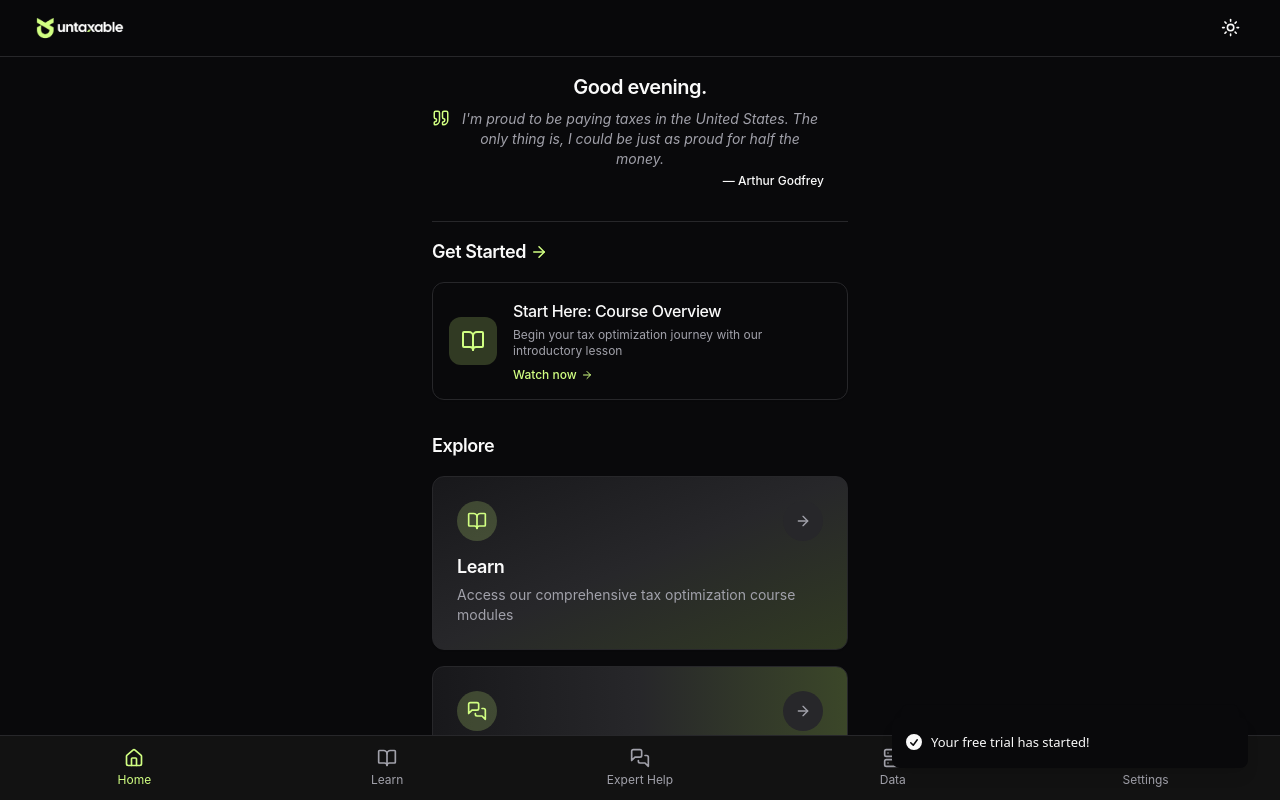
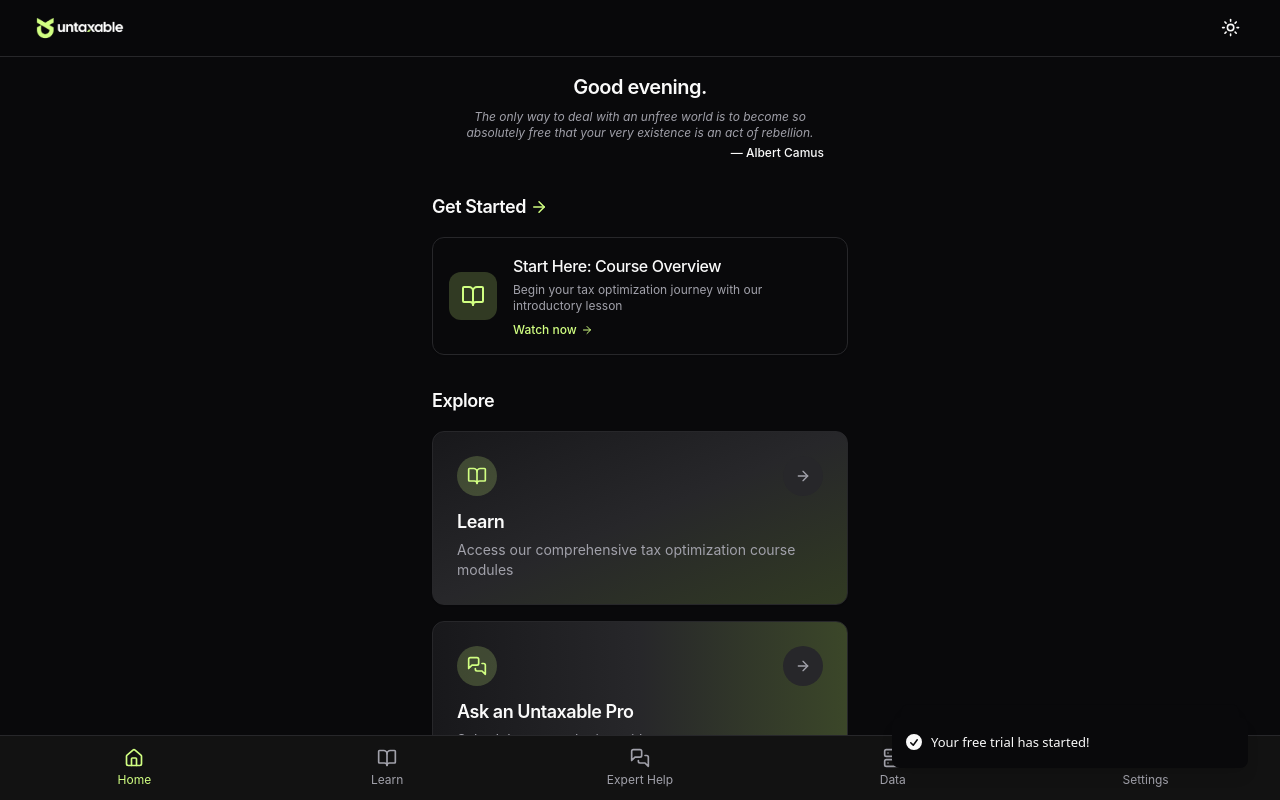
Before and after one commit to abundantia-ehf/taxwise-pathway, a React (Vite) app: page /questionnaire/paywall in a window 1280 px wide. Both pictures are taken after a click on the button "Start 3-Day Free Trial". Shown: the top 800 px of the page. Built offline with nearby package versions, Linux system fonts and the light colour scheme.

Commit message:
Refactor: Update greeting quote display
- Remove quotation marks.
- Reduce quote text size.
- Remove the divider line.
- Keep only one quote.

```diff
--- a/src/components/home/GreetingQuote.tsx
+++ b/src/components/home/GreetingQuote.tsx
@@ -1,36 +1,10 @@
-
 import React, { useEffect, useState } from 'react';
-import { Quote } from 'lucide-react';
 
 // Array of quotes about taxation, freedom, etc.
 const quotes = [
   {
     quote: "The only way to deal with an unfree world is to become so absolutely free that your very existence is an act of rebellion.",
     author: "Albert Camus"
-  },
-  {
-    quote: "The hardest thing to understand in the world is the income tax.",
-    author: "Albert Einstein"
-  },
-  {
-    quote: "There is no such thing as a good tax.",
-    author: "Winston Churchill"
-  },
-  {
-    quote: "The power to tax is the power to destroy.",
-    author: "John Marshall"
-  },
-  {
-    quote: "I'm proud to be paying taxes in the United States. The only thing is, I could be just as proud for half the money.",
-    author: "Arthur Godfrey"
-  },
-  {
-    quote: "A government which robs Peter to pay Paul can always depend on the support of Paul.",
-    author: "George Bernard Shaw"
-  },
-  {
-    quote: "Liberty has never come from the government. Liberty has always come from the subjects of it.",
-    author: "Woodrow Wilson"
   }
 ];
 
@@ -73,10 +47,9 @@ const GreetingQuote = () => {
   return (
     <div className="text-center py-4 px-6 mb-4">
       <h2 className="text-xl font-semibold mb-2">{greeting}</h2>
-      <div className="flex items-start mx-auto max-w-xs sm:max-w-sm md:max-w-md relative">
-        <Quote size={18} className="text-brand absolute -left-6 top-0" />
+      <div className="flex items-start mx-auto max-w-xs sm:max-w-sm md:max-w-md">
         <div>
-          <p className="text-sm text-muted-foreground italic">{quote.quote}</p>
+          <p className="text-xs text-muted-foreground italic">{quote.quote}</p>
           <p className="text-xs text-right mt-1 font-medium">— {quote.author}</p>
         </div>
       </div>
--- a/src/pages/HomePage.tsx
+++ b/src/pages/HomePage.tsx
@@ -8,7 +8,6 @@ import { motion } from 'framer-motion';
 import { Switch } from '@/components/ui/switch';
 import Header from '@/components/layout/Header';
 import GreetingQuote from '@/components/home/GreetingQuote';
-import { Separator } from '@/components/ui/separator';
 
 interface NavigationCardProps {
   title: string;
@@ -153,7 +152,6 @@ const HomePage = () => {
             transition={{ duration: 0.5 }}
           >
             <GreetingQuote />
-            <Separator className="mb-4" />
           </motion.div>
 
           <motion.div
@@ -169,6 +167,7 @@ const HomePage = () => {
                 className="ml-1 text-brand"
               />
             </h2>
+
             <Card
               className="border cursor-pointer"
               onClick={handleLearningNavigation}
```
